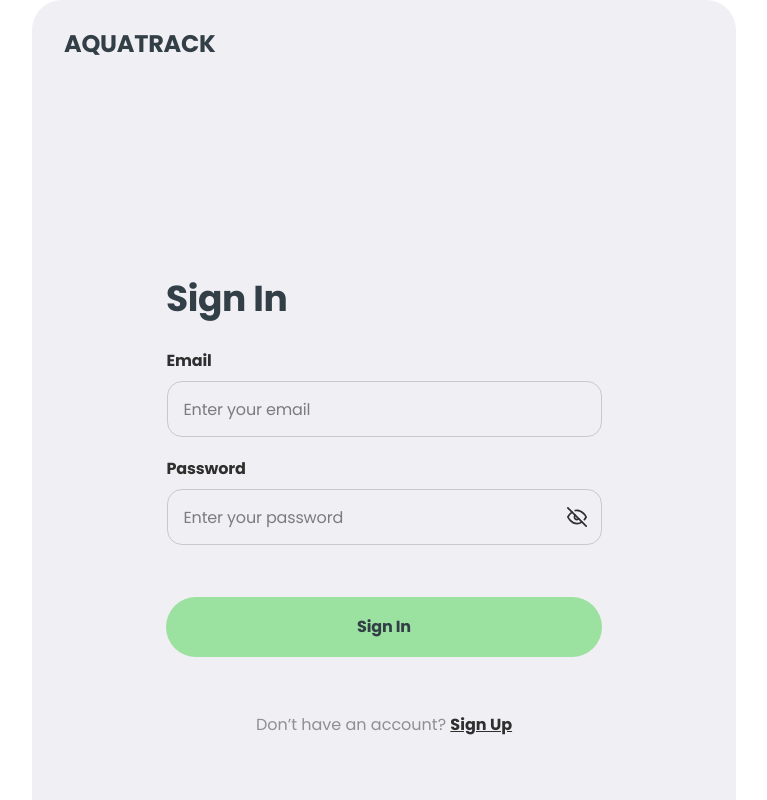
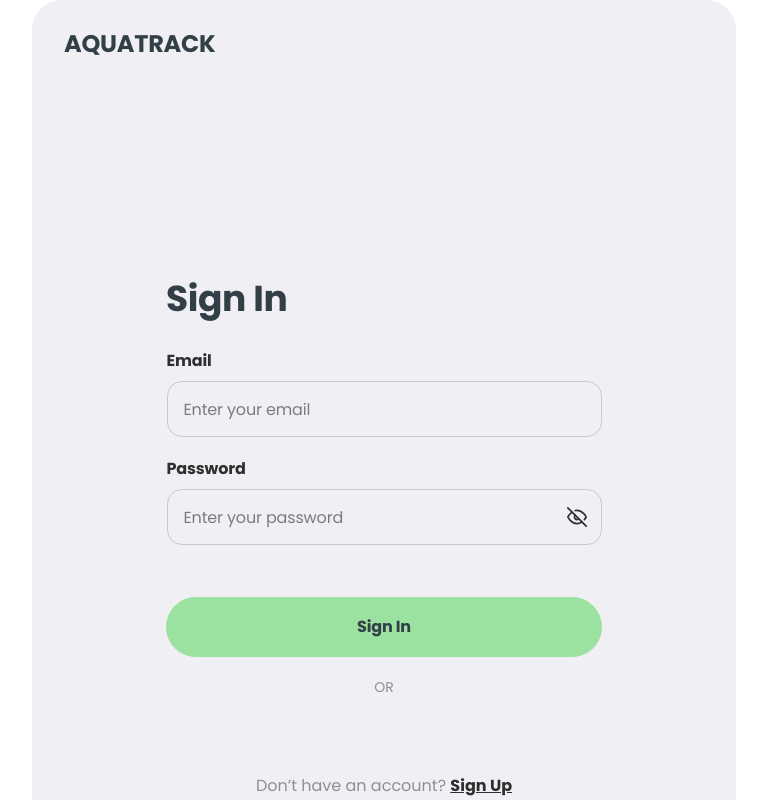
Before and after one commit to melnykartem3/aquatrack-project-frontend, a React (Vite) app: page /signin in a window 1280 px wide. Shown: the top 800 px of the page, without its empty margins (256-1023 px from the left). Built offline with nearby package versions, Linux system fonts and the light colour scheme.

Commit message:
upd styles for google Button

```diff
--- a/src/components/GoogleButton/GoggleButton.jsx
+++ b/src/components/GoogleButton/GoggleButton.jsx
@@ -3,10 +3,12 @@ import css from './Google.Button.module.css';
 
 
 const CustomGoogleButton = ({ onSuccess, onError }) => (
+
   <GoogleLogin
     onSuccess={onSuccess}
     onError={onError}
     render={(renderProps) => (
+
       <button
         className={css.customGoogleButton}
         onClick={renderProps.onClick}
--- a/src/components/GoogleButton/Google.Button.module.css
+++ b/src/components/GoogleButton/Google.Button.module.css
@@ -4,7 +4,7 @@
     display: flex;
     align-items: center;
     background-color: #4285F4; /* Google Blue */
-    color: rgb(206, 28, 28);
+    color: rgb(7, 1, 1);
     border: none;
     padding: 10px 20px;
     font-size: 16px;
--- a/src/components/SignInForm/SignInForm.jsx
+++ b/src/components/SignInForm/SignInForm.jsx
@@ -110,6 +110,7 @@ const SignInForm = () => {
       <button className={css.submitButton} type="submit">
         Sign In
       </button>
+      <span className={css.alreadyHaveAccount}>OR</span>
       <CustomGoogleButton
         onSuccess={handleGoogleLogin}
         onError={() => {
--- a/src/components/SignInForm/SignInForm.module.css
+++ b/src/components/SignInForm/SignInForm.module.css
@@ -90,6 +90,11 @@ input::placeholder {
 .submitButton:hover {
   background-color: var(--green-hover);
 }
+.alreadyHaveAccount {
+  margin: 20px;
+  color: rgba(47, 47, 47, 0.5);
+  font-size: 14px;
+}
 
 @media (min-width: 375px) {
   .input {
--- a/src/components/SignUpForm/SignUpForm.jsx
+++ b/src/components/SignUpForm/SignUpForm.jsx
@@ -134,6 +134,7 @@ const SignUpForm = () => {
       <button className={css.submitButton} type="submit">
         Sign Up
       </button>
+      <span className={css.alreadyHaveAccount}>OR</span>
       <CustomGoogleButton
         onSuccess={handleGoogleLogin}
         onError={() => {
--- a/src/components/SignUpForm/SignUpForm.module.css
+++ b/src/components/SignUpForm/SignUpForm.module.css
@@ -88,7 +88,11 @@ input::placeholder {
 .submitButton:hover {
   background-color: var(--green-hover);
 }
-
+.alreadyHaveAccount {
+  margin: 20px;
+  color: rgba(47, 47, 47, 0.5);
+  font-size: 14px;
+}
 @media (min-width: 375px) {
   .input {
     width: 311px;
```
